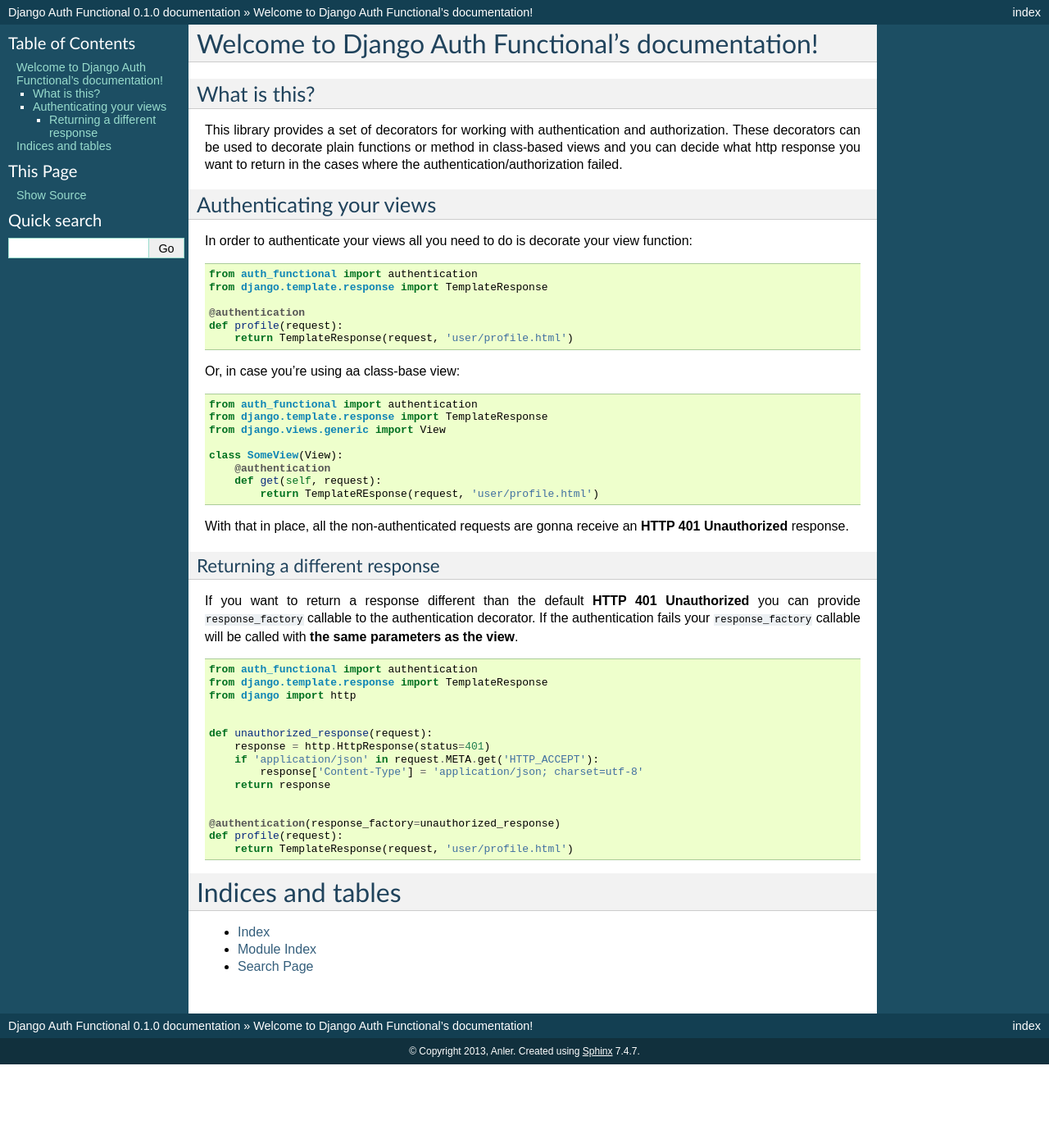
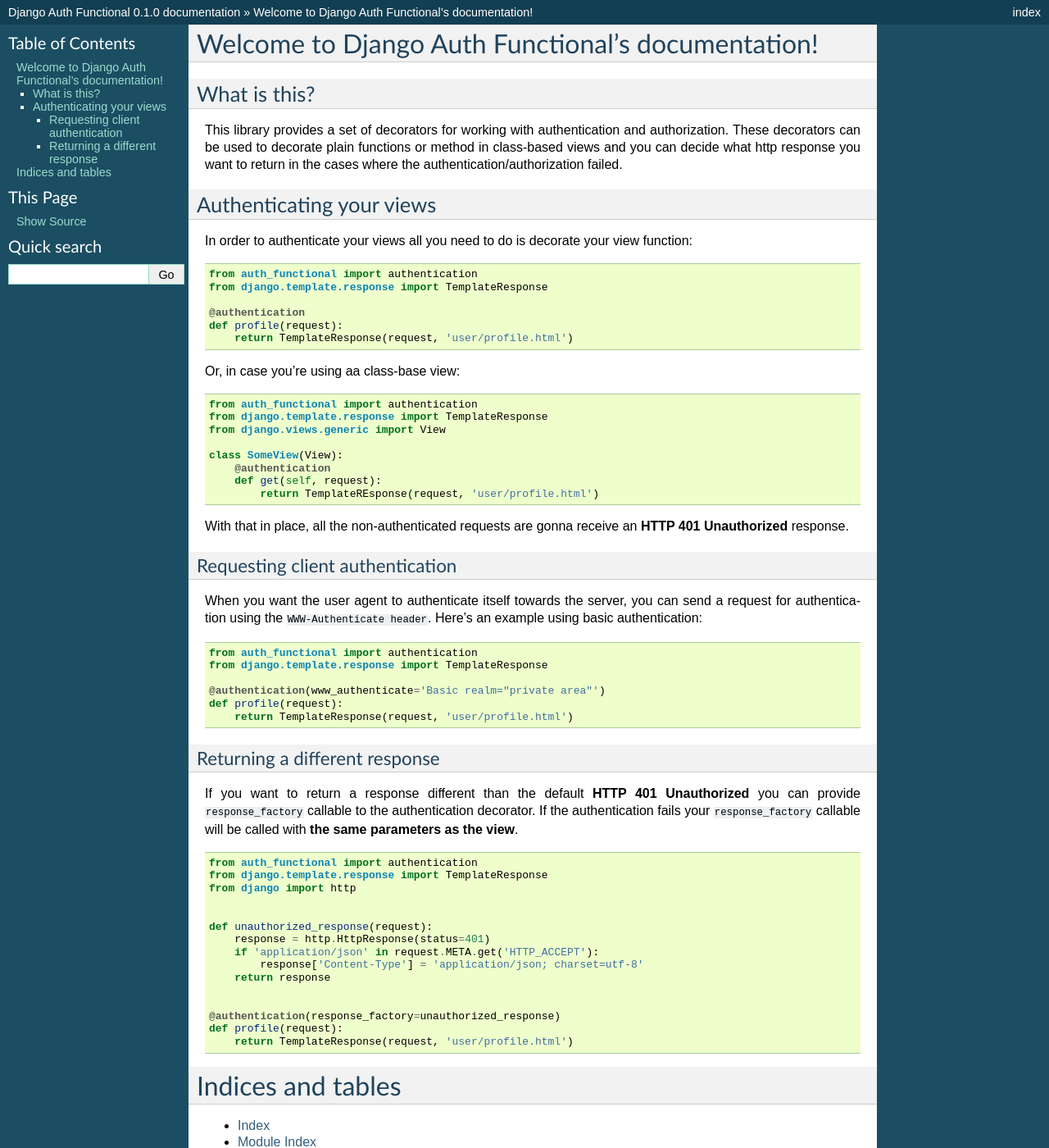
Before and after one commit to anler/django-auth-functional, a Sphinx documentation site: the page built from docs/index.rst, in a window 1280 px wide and 1400 px high. Shown: the whole window at 82% size. Built offline with Sphinx 7.4.7, drawn with Linux system fonts in a browser that asks for light colours.

Commit message:
Docs on requesting client authentication

```diff
--- a/docs/index.rst
+++ b/docs/index.rst
@@ -41,6 +41,23 @@
 
 With that in place, all the non-authenticated requests are gonna receive an **HTTP 401 Unauthorized** response.
 
+
+Requesting client authentication
+~~~~~~~~~~~~~~~~~~~~~~~~~~~~~~~~
+
+When you want the user agent to authenticate itself towards the server, you can send a request for authentication using the ``WWW-Authenticate header``. Here's an example using basic authentication:
+
+.. code-block :: python
+
+    from auth_functional import authentication
+    from django.template.response import TemplateResponse
+
+    @authentication(www_authenticate='Basic realm="private area"')
+    def profile(request):
+        return TemplateResponse(request, 'user/profile.html')
+
+
+
 Returning a different response
 ~~~~~~~~~~~~~~~~~~~~~~~~~~~~~~
 
```
